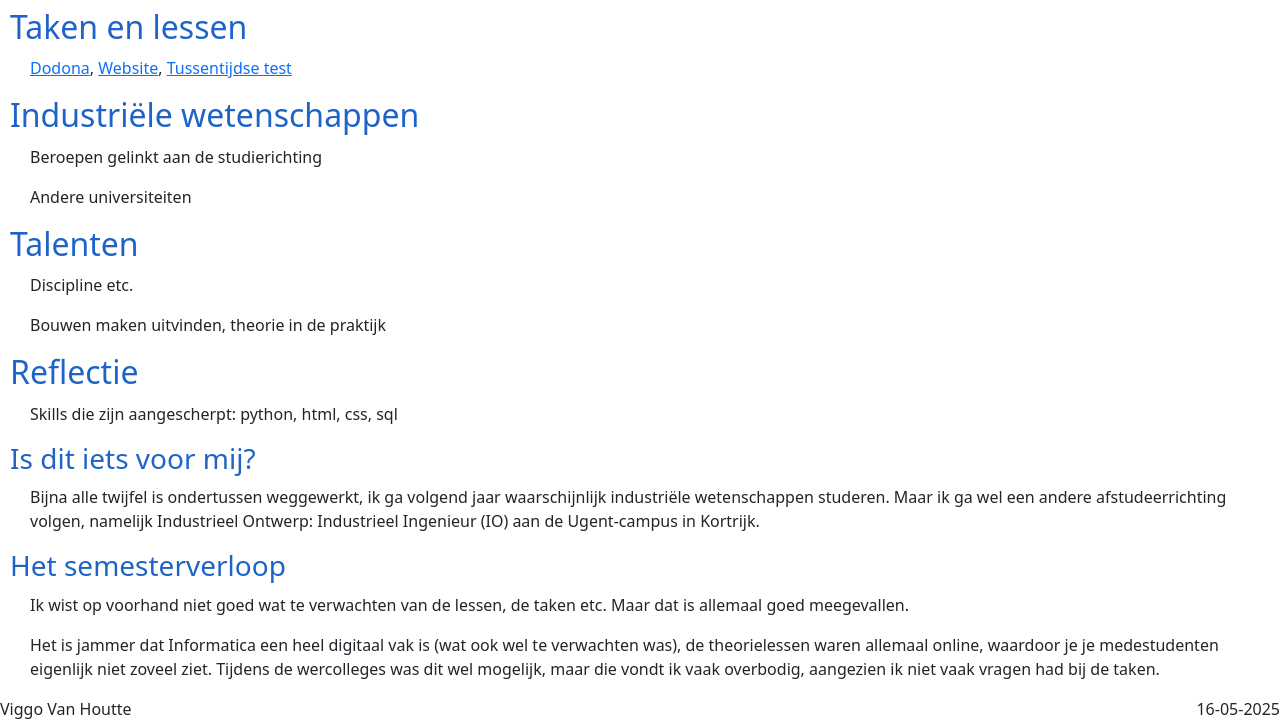
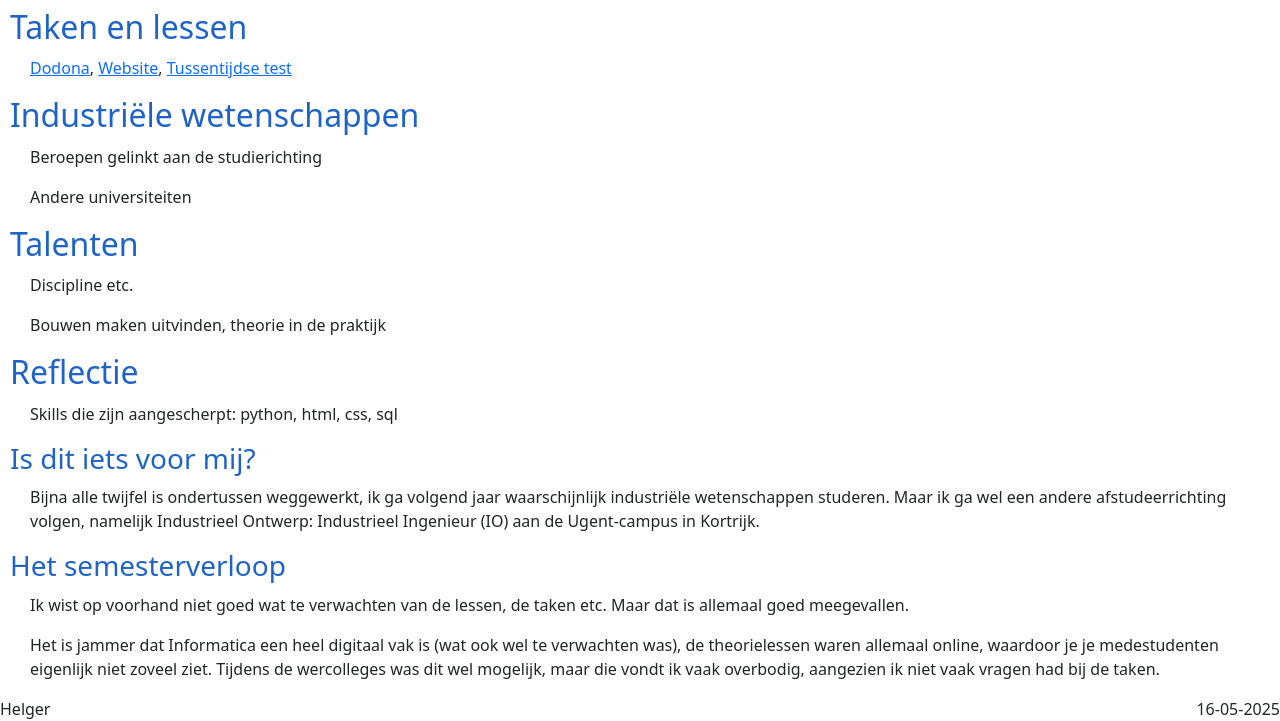
Before and after one commit to Helger2007/Presentatie-ervaringsweek, a plain HTML site: page index.html in a window 1280 px wide. Shown: the part 1128-1849 px from the top of the page. Drawn offline with nearby package versions, Linux system fonts and the light colour scheme.

Commit message:
fix name leak

```diff
--- a/index.html
+++ b/index.html
@@ -88,7 +88,7 @@
             mogelijk, maar die vondt ik vaak overbodig, aangezien ik niet vaak vragen had bij de taken.</p>
     </main>
     <footer>
-        Viggo Van Houtte<time datetime="2025-05-16">16-05-2025</time>
+        Helger<time datetime="2025-05-16">16-05-2025</time>
     </footer>
 </body>
 
```
